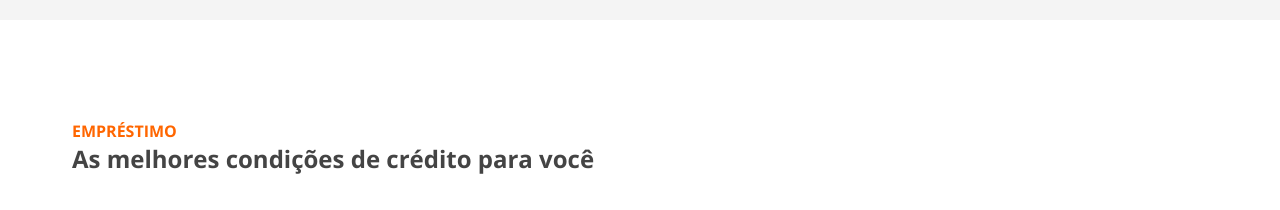
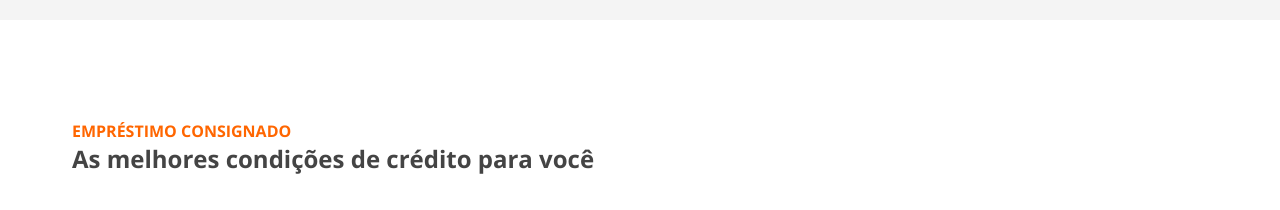
Before and after one commit to gffhammes/credestados, a React (Create React App) app: page / in a window 1280 px wide. Shown: the part 1960-2170 px from the top of the page. Built offline with nearby package versions, Linux system fonts and the light colour scheme.

Commit message:
alteracao emprestimo consignado

```diff
--- a/src/components/Emprestimo/Emprestimo.js
+++ b/src/components/Emprestimo/Emprestimo.js
@@ -9,7 +9,7 @@ function Emprestimo() {
   return (
     <section className='padding--default' id='emprestimo'>
       <div className="container">
-        <SectionTitle title='As melhores condições de crédito para você' subTitle='EMPRÉSTIMO' alignment='align--left'/>
+        <SectionTitle title='As melhores condições de crédito para você' subTitle='EMPRÉSTIMO CONSIGNADO' alignment='align--left'/>
         <div className="content">
           <CardEmprestimo imgPath='/images/emprestimo-01.jpg' text='APOSENTADOS INSS' />
           <CardEmprestimo imgPath='/images/emprestimo-02.jpg' text='PENSIONISTAS INSS' />
```
